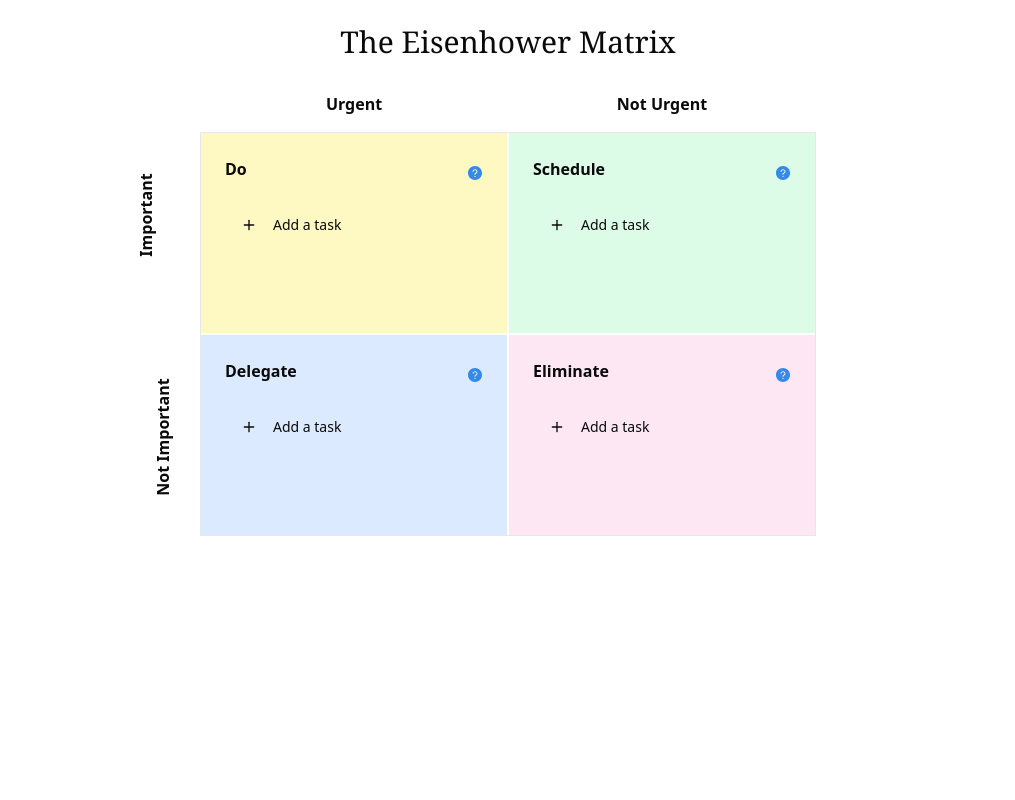
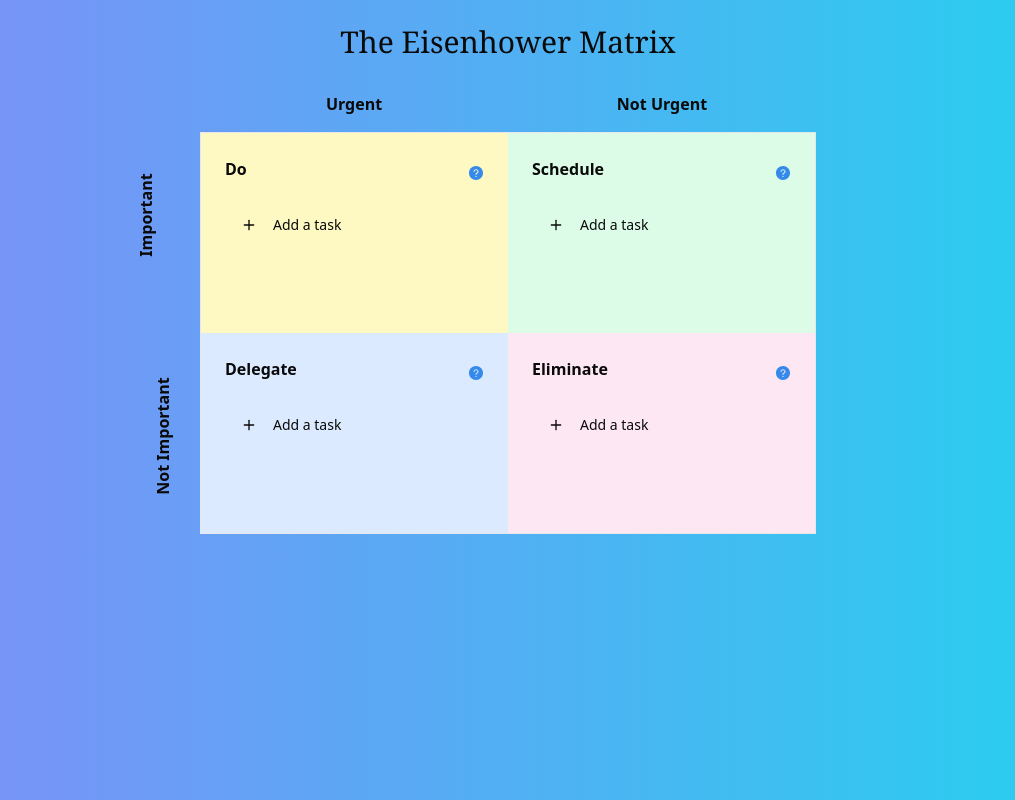
Before and after one commit to HarisMI40/eisenhowermatrix, a Next.js app: page / in a window 1280 px wide. Shown: the whole page, without its empty margins (132-1147 px from the left). Built offline with nearby package versions, Linux system fonts and the light colour scheme.

Commit message:
update design :  - add background gradient for root layout  - remove gap in matirx quadrant

```diff
--- a/app/components/matrix/index.tsx
+++ b/app/components/matrix/index.tsx
@@ -19,7 +19,7 @@ const Index = () => {
       <h1 className="text-3xl font-serif text-center mb-8">The Eisenhower Matrix</h1>
       <div className="relative">
         <MatrixHeaders />
-        <div className="grid grid-cols-2 gap-0.5 border border-gray-200">
+        <div className="grid grid-cols-2 border border-gray-200">
           <MatrixQuadrant
             title="Do"
             description="Tasks that need immediate attention and have high importance."
--- a/app/layout.tsx
+++ b/app/layout.tsx
@@ -37,7 +37,7 @@ export default function RootLayout({
         <meta name="theme-color" content="#007bff" />
       </head>
       <body
-        className={`${geistSans.variable} ${geistMono.variable} antialiased`}
+        className={`${geistSans.variable} ${geistMono.variable} antialiased bg-gradient-to-r from-indigo-400 to-cyan-400`}
       >
           <div className="w-screen max-w-full mx-auto p-6 flex flex-col md:flex-row justify-around">
             {children}
```
